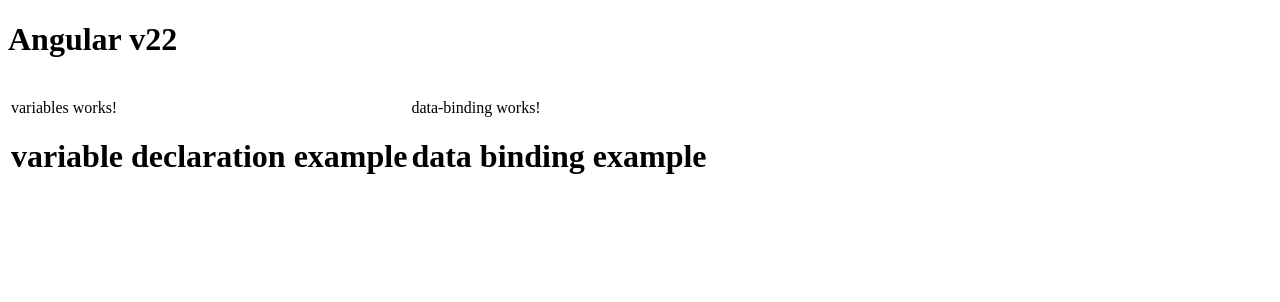
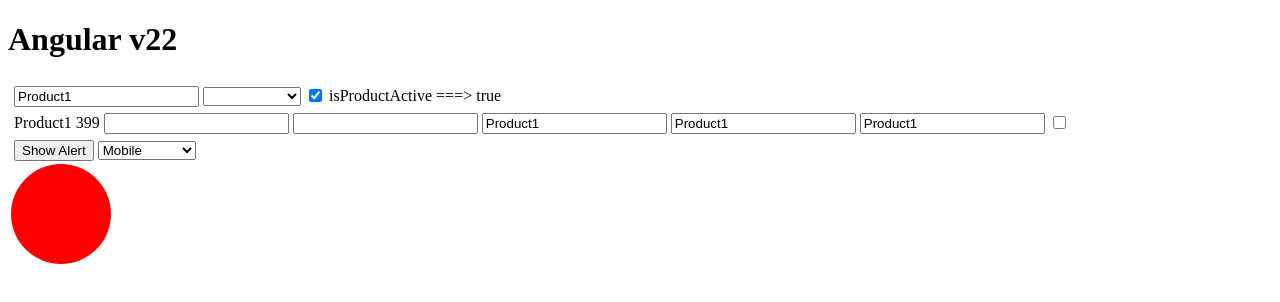
Before and after one commit to mmanzin-dev/Praksa1, an Angular app in the folder angular22Tutorial/: page / in a window 1280 px wide. Shown: the top 302 px of the page. Built offline with nearby package versions, Linux system fonts and the light colour scheme.

Commit message:
Data Binding i Event Binding

```diff
--- a/angular22Tutorial/src/app/app.html
+++ b/angular22Tutorial/src/app/app.html
@@ -3,9 +3,6 @@
 <table>
   <tr>
     <td>
-      <app-variables></app-variables>
-    </td>
-    <td>
       <app-data-binding></app-data-binding>
     </td>
   </tr>
--- a/angular22Tutorial/src/app/components/data-binding/data-binding.html
+++ b/angular22Tutorial/src/app/components/data-binding/data-binding.html
@@ -1,2 +1,84 @@
-<p>data-binding works!</p>
-<h1>data binding example</h1>
+<table>
+    <tr>
+        <td>
+            <!-- Two way data binding -->
+            <!-- Using ngModel from FormsModule we can change the original variable using input box -->
+            <input type="text" [(ngModel)]="productName">
+        </td>
+        <td>
+            <!-- Two way data binding but using select box -->
+            <select [(ngModel)]="productName">
+                <option>Mobile</option>
+                <option>Laptop</option>
+                <option>Headphones</option>
+                <option>Charger</option>
+            </select>
+        </td>
+        <td>
+            <!-- Two way data binding makes checkbox true or false based on the original variable isProductActive -->
+            <input type="checkbox" [(ngModel)]="isProductActive">
+        </td>
+        <td>
+            isProductActive ===> {{isProductActive}}
+        </td>
+    </tr>
+</table>
+
+<table>
+    <tr>
+        <td>
+            {{productName}}
+        </td>
+        <td>
+            <span>{{productPrice}}</span>
+        </td>
+        <td>
+            <!-- Interpolation -->
+            <!-- It works, but should use Property binding instead -->
+            <input type="text" maxLength="{{maxAllowedChar}}">
+        </td>
+        <td>
+            <!-- Property binding -->
+            <!-- Used to assign values to properties like maxLength, value, etc. -->
+            <input type="text" [maxLength]="maxAllowedChar">
+        </td>
+
+        <td>
+            <!-- Interpolation -->
+            <input type="text" value="{{productName}}">
+        </td>
+        <td>
+            <!-- Property binding -->
+            <input type="text" [value]="productName">
+        </td>
+        <td>
+            <!-- Property binding -->
+            <input type="text" [value]="productName">
+        </td>
+        <td>
+            <input [type]="dynamicType">
+        </td>
+    </tr>
+</table>
+
+<table>
+    <tr>
+        <td>
+            <!-- On Mouse Click -->
+            <button (click)="showAlert()"> Show Alert </button>
+        </td>
+        <td>
+            <!-- On Value Change -->
+            <select (change)="onDropdownChange()">
+                <option>Mobile</option>
+                <option>Laptop</option>
+                <option>Headphones</option>
+                <option>Charger</option>
+            </select>
+        </td>
+    </tr>
+</table>
+
+<div (mouseenter)="onMouseEnter()" (mouseleave)="onMouseLeave()" style="background-color: red; width: 100px; height: 100px; border-radius: 50px;">
+
+</div>
--- a/angular22Tutorial/src/app/components/data-binding/data-binding.ts
+++ b/angular22Tutorial/src/app/components/data-binding/data-binding.ts
@@ -1,9 +1,32 @@
 import { Component } from '@angular/core';
+import { FormsModule } from '@angular/forms';
 
 @Component({
   selector: 'app-data-binding',
-  imports: [],
+  imports: [FormsModule],
   templateUrl: './data-binding.html',
   styleUrl: './data-binding.css',
 })
-export class DataBinding {}
+export class DataBinding {
+  productName: string = "Product1";
+  productPrice: number = 399;
+  maxAllowedChar: number = 5;
+  dynamicType: string = "checkbox";
+  isProductActive: boolean = true;
+
+  showAlert() {
+    alert("Angular 22 Alert");
+  }
+
+  onDropdownChange() {
+    alert("Dropdown has changed");
+  }
+
+  onMouseEnter() {
+    console.log("Mouse has entered the circle");
+  }
+
+  onMouseLeave() {
+    console.log("Mouse has left the circle");
+  }
+}
```
